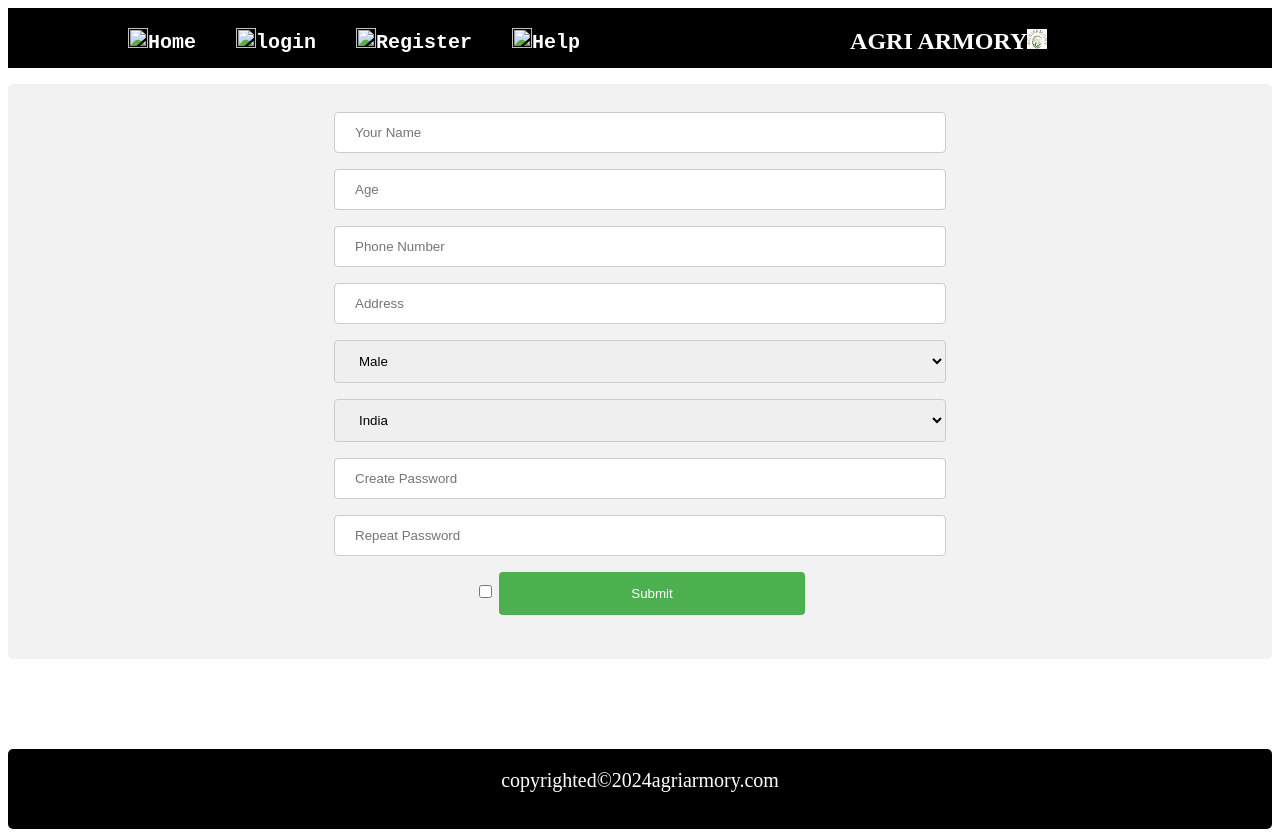
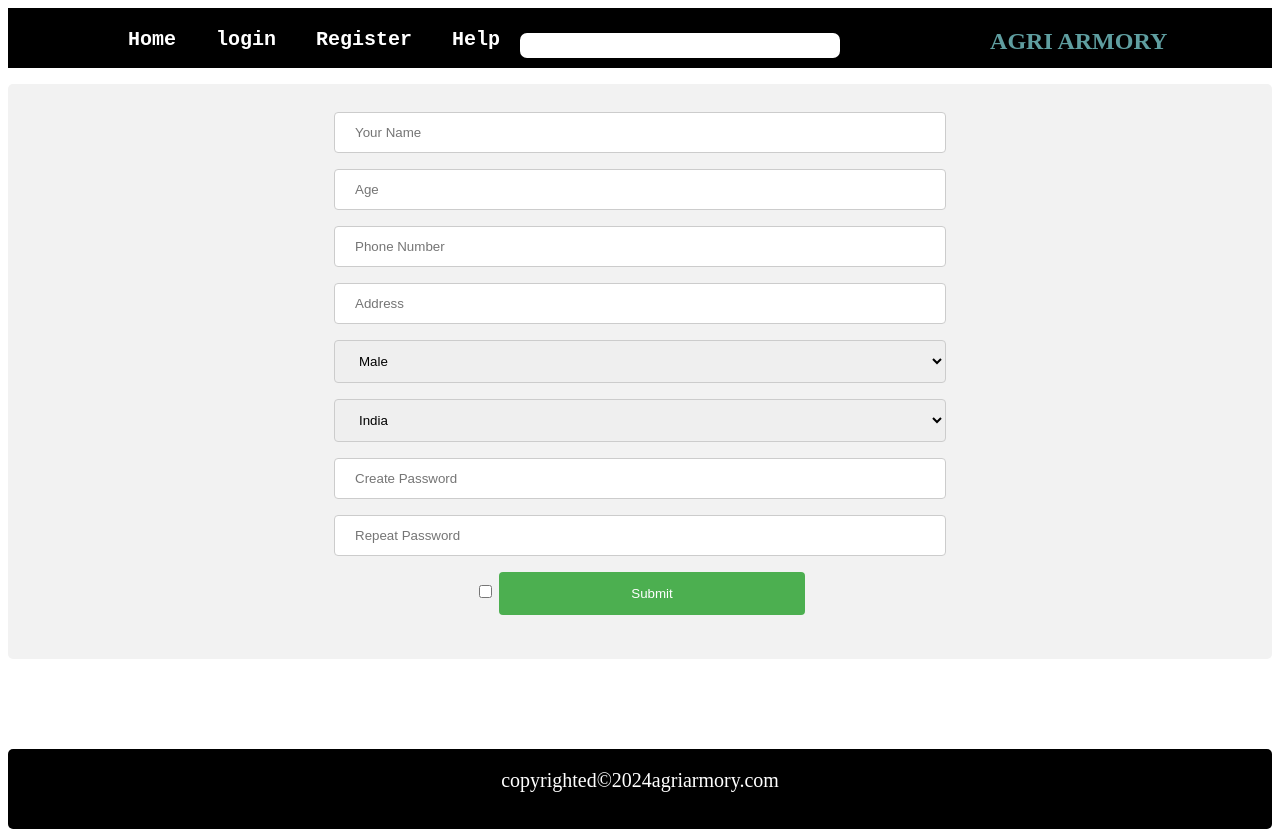
Before and after one commit to abilleshsp2024/projectcss, a plain HTML site: page register.html in a window 1280 px wide. Drawn offline with Linux system fonts and the light colour scheme.

Commit message:
Update register.html

```diff
--- a/register.html
+++ b/register.html
@@ -1,4 +1,4 @@
-<title>AGRI ARMORY</title>
+<title>AGRI TOOLS</title>
 <link rel="icon" href="./image/agri logo.png">
 <body>
 
@@ -78,15 +78,14 @@
  </style>
 
 <ul>
-  <li><a style="font-size: 20px;color: white;" href="./projecthomepage.html"><img src="img1/icons8-home-50.png" height="20px" width="20px" alt=""><b>Home</b></a></li>
-  <li><a style="font-size: 20px;color: white;" href="./loginagritools.html"><img src="img1/icons8-login-50.png"  height="20px" width="20px" alt=""><b>login</b></a></li>
-  <li><a style="font-size: 20px;color: white;" href="./register.html"><img src="img1/icons8-register-50.png"  height="20px" width="20px" alt=""><b>Register</b></a></li>
-  <li><a style="font-size: 20px;color: white;" href="./help.html"><img src="img1/icons8-help-50.png"  height="20px" width="20px" alt=""><b>Help</b></a></li>
-  <!-- <li style="padding-left: 50px;"><form action=""><button style=" padding-left:200px; margin-top: 20px; height: 33px; width: 300px;border:none;font-size: 15px;">search</button></form></li> -->
- <!-- <li> <input style="border-radius: 7px; border:none; height: 25px; margin-top: 25px; width: 300px;" type="text" placeholder= "Search"> </li> -->
-  <li><h2 style="color:white;padding-left: 250px;">AGRI ARMORY<img src="./image/newlogo123.png" height="20px"width="20px" alt=""></h2></li>
+    <li><a style="font-size: 20px;color: white;" href="./projecthomepage.html"><b>Home</b></a></li>
+    <li><a style="font-size: 20px;color: white;" href="./loginagritools.html"><b>login</b></a></li>
+    <li><a style="font-size: 20px;color: white;" href="./register.html"><b>Register</b></a></li>
+    <li><a style="font-size: 20px;color: white;" href="./help.html"><b>Help</b></a></li>
+    <li><input style="border-radius: 7px; border:none; height: 25px; margin-top: 25px; width: 300px;padding-left: 300px;" type="text" placeholder= "Search"> </li>
+    <li><h2 style="color:white;padding-left: 150px;color: cadetblue;">AGRI ARMORY</h2></li>
+</ul>
 
-</ul>
 <center>
 
     <div>
```
